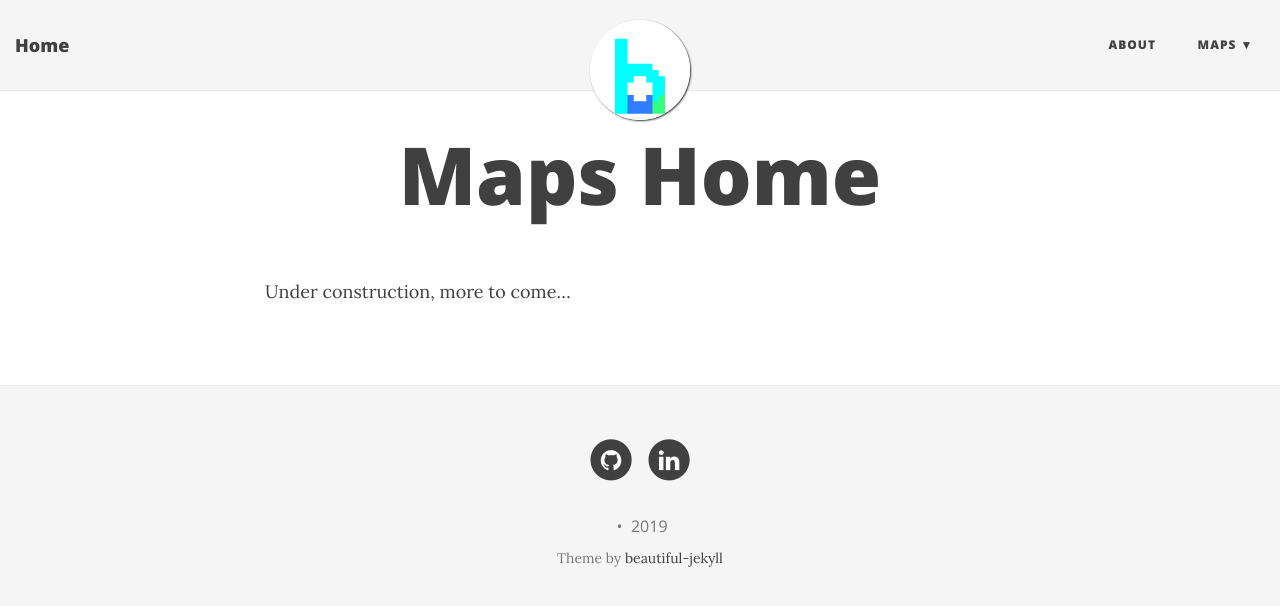
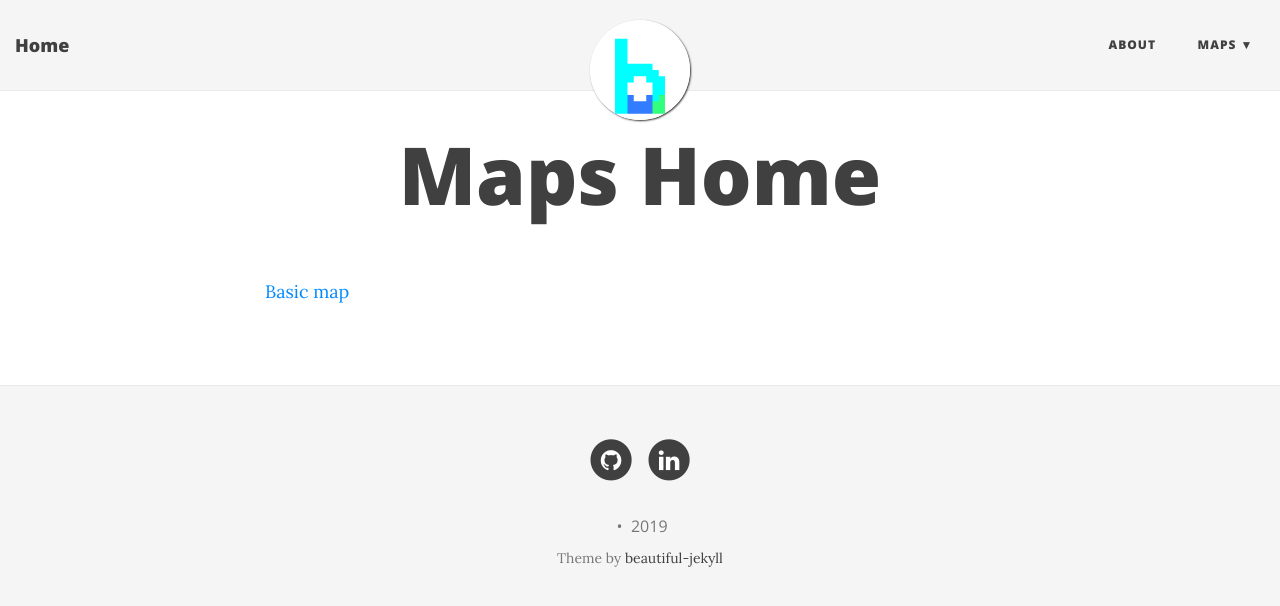
Before and after one commit to bradleyharken/bradleyharken.github.io, a Jekyll site: the page built from mapshome.md, in a window 1280 px wide. Shown: the top 606 px of the page. Built offline with Jekyll 4.4.1, drawn with Linux system fonts in a browser that asks for light colours; nearby versions of some CDN libraries.

Commit message:
Update mapshome.md

```diff
--- a/mapshome.md
+++ b/mapshome.md
@@ -4,4 +4,4 @@ title: Maps Home
 subtitle:
 ---
 
-Under construction, more to come...
+[Basic map](map2.html)
```
